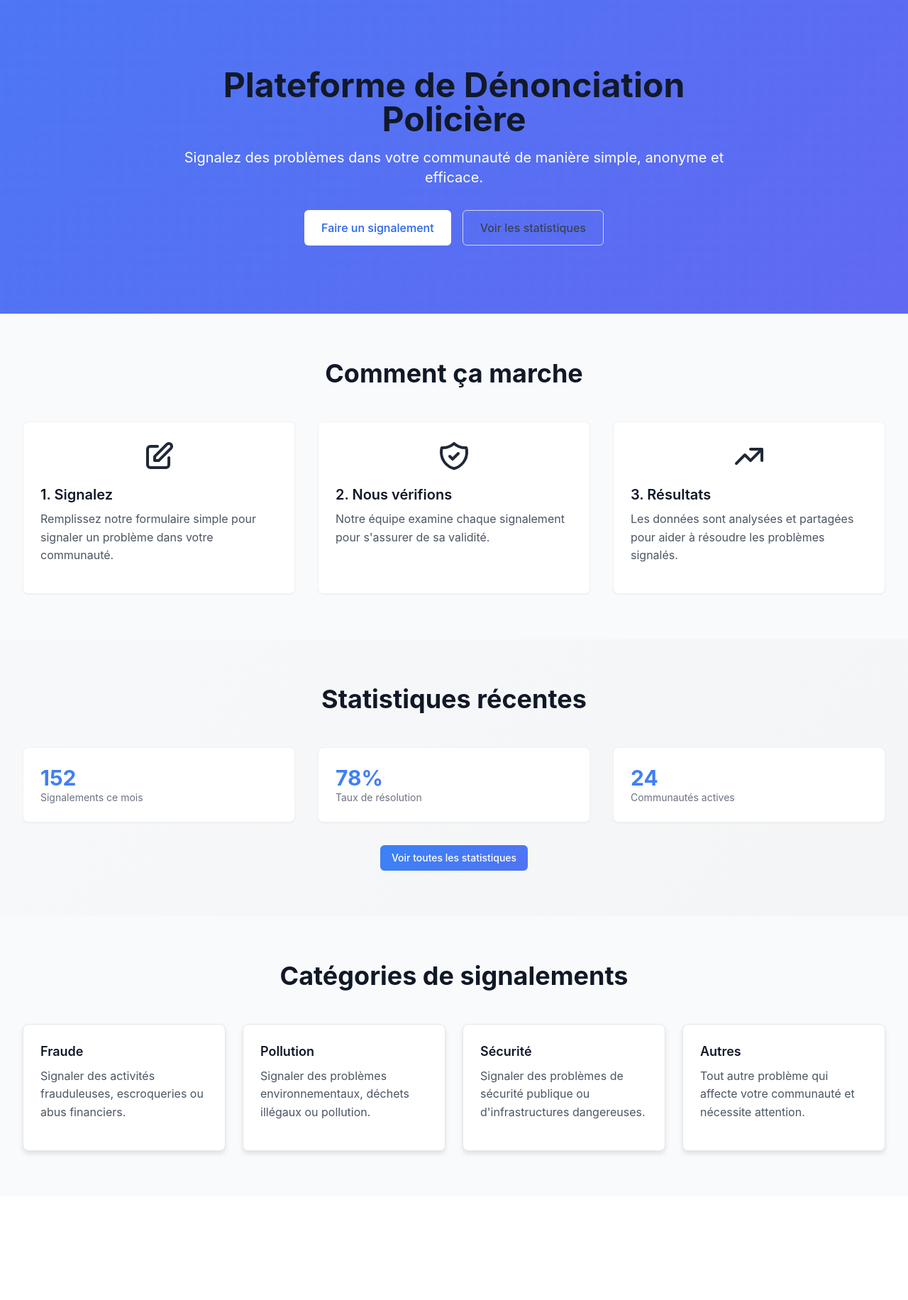
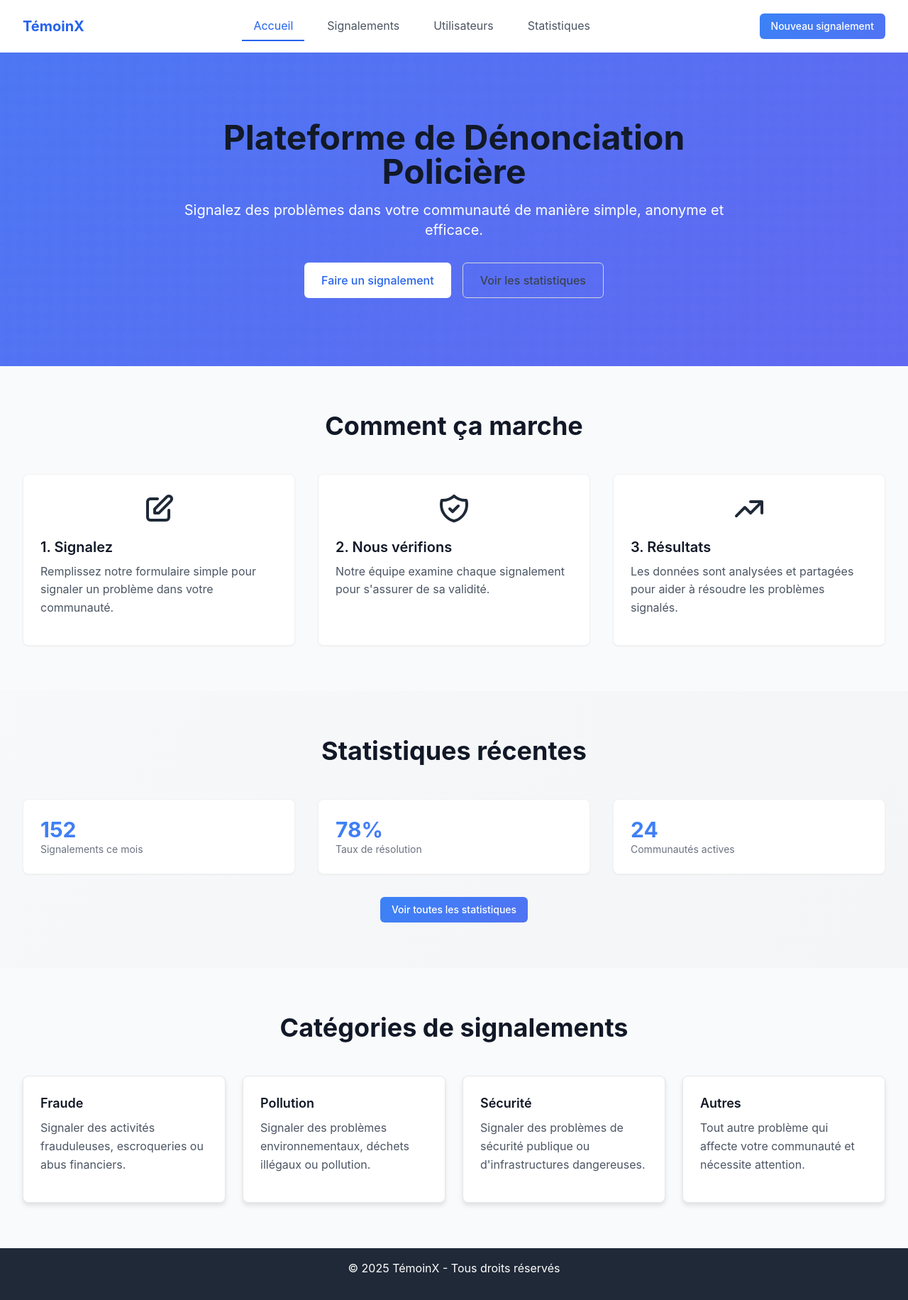
Before and after one commit to ilias19sh/Code_camp, a React (Create React App) app in the folder frontend/temoinx/: page / in a window 1280 px wide. Shown: the whole page at 71% size. Before the commit the page ends 1686 px from the top, so only its background shows below. Built offline with nearby package versions, Linux system fonts and the light colour scheme.

Commit message:
hkezfdjlrzfv

```diff
--- a/frontend/temoinx/src/App.js
+++ b/frontend/temoinx/src/App.js
@@ -29,6 +29,7 @@ const ProtectedRoute = ({ children }) => {
 function App() {
   return (
     <Router>
+      <Header />
       <div className="app">
         <Routes>
           <Route path="/login" element={<Login />} />
@@ -52,6 +53,7 @@ function App() {
           } />
         </Routes>
       </div>
+      <Footer />
     </Router>
   );
 }
```
